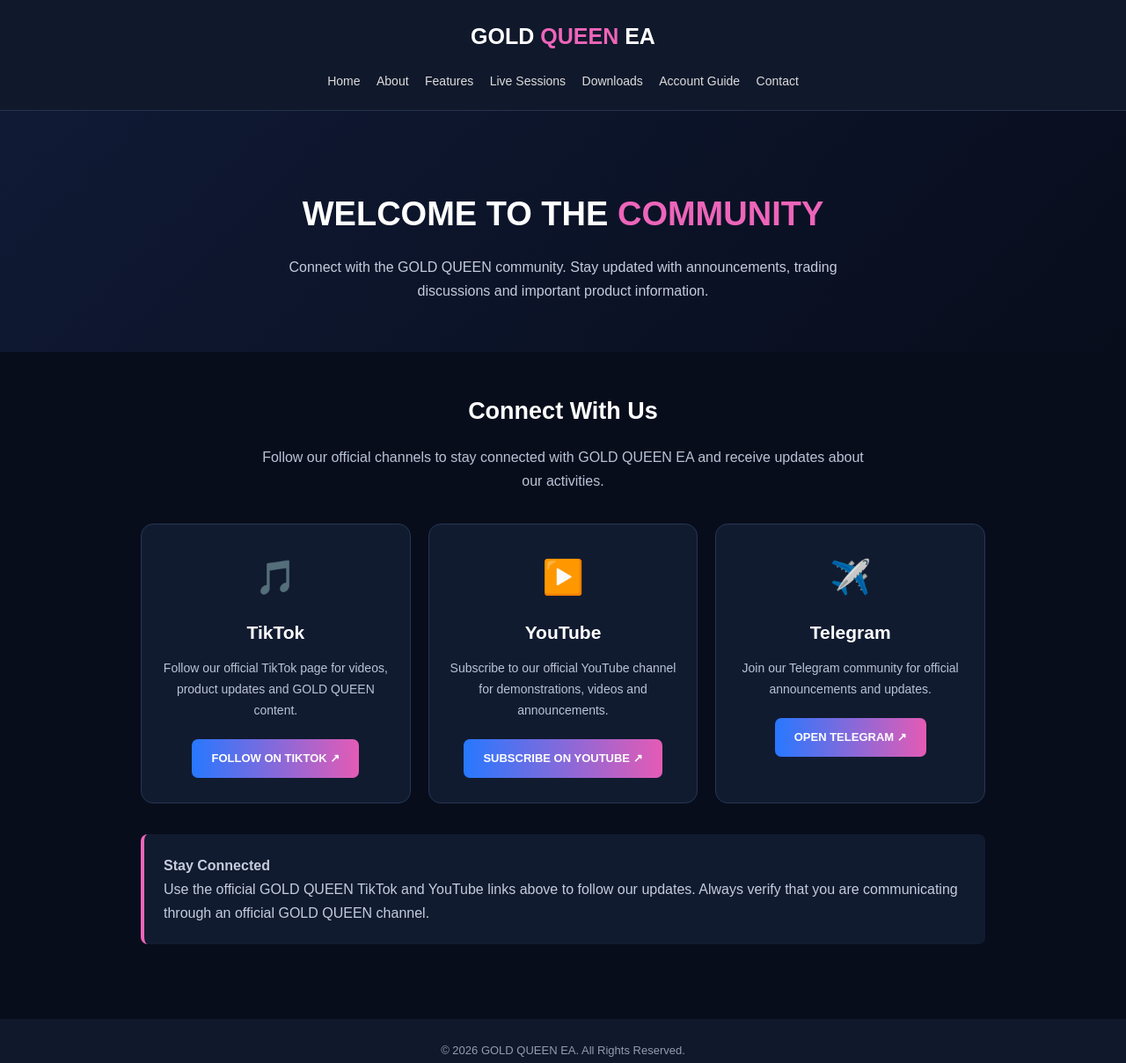
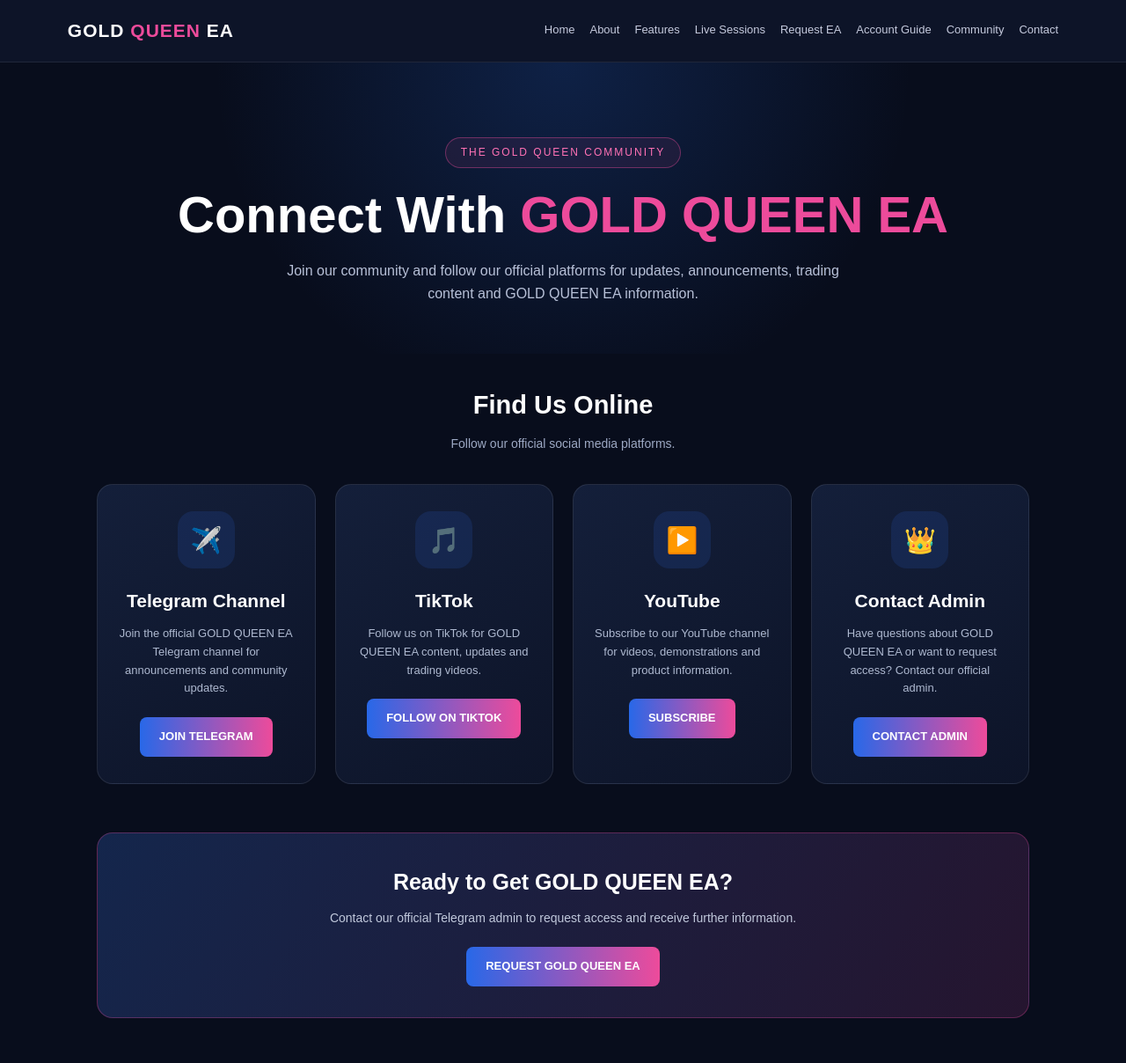
Before and after one commit to Omodap/gold-queen, a plain HTML site: page community.html in a window 1280 px wide. Shown: the top 1208 px of the page at 88% size. Drawn offline with Linux system fonts and the light colour scheme.

Commit message:
Update community.html

```diff
--- a/community.html
+++ b/community.html
@@ -1,249 +1,365 @@
-<!DOCTYPE html><html lang="en">
+<!DOCTYPE html>
+<html lang="en">
 <head>
   <meta charset="UTF-8">
   <meta name="viewport" content="width=device-width, initial-scale=1.0">
-<title>Community | GOLD QUEEN EA</title><style>
-*{margin:0;padding:0;box-sizing:border-box}
+  <meta name="theme-color" content="#080d1c">
+  <title>Community | GOLD QUEEN EA</title>
 
-body{
-font-family:Arial,sans-serif;
-background:#080d1c;
-color:#fff;
-line-height:1.7;
+  <style>
+    * {
+      margin: 0;
+      padding: 0;
+      box-sizing: border-box;
     }
 
-header{
-background:#10182b;
-padding:20px;
-text-align:center;
-border-bottom:1px solid #26334d;
+    body {
+      font-family: Arial, Helvetica, sans-serif;
+      background: #080d1c;
+      color: #ffffff;
+      line-height: 1.6;
     }
 
-.logo{
-font-size:25px;
-font-weight:bold;
-color:#fff;
+    a {
+      text-decoration: none;
+      color: inherit;
     }
 
-.logo span{color:#ed65b9}
-
-nav{margin-top:15px}
-
-nav a{
-color:#ddd;
-text-decoration:none;
-margin:7px;
-font-size:14px;
+    header {
+      background: #0d1428;
+      border-bottom: 1px solid rgba(255,255,255,0.08);
+      padding: 18px 6%;
     }
 
-nav a:hover{color:#ed65b9}
-
-.hero{
-text-align:center;
-padding:85px 20px 55px;
-background:linear-gradient(135deg,#101a35,#080d1c);
+    nav {
+      max-width: 1150px;
+      margin: auto;
+      display: flex;
+      justify-content: space-between;
+      align-items: center;
+      gap: 20px;
+      flex-wrap: wrap;
     }
 
-.hero h1{
-font-size:38px;
-margin-bottom:15px;
+    .logo {
+      font-size: 21px;
+      font-weight: 900;
+      letter-spacing: 1px;
     }
 
-.hero h1 span{color:#ed65b9}
-
-.hero p{
-color:#c4ccdc;
-max-width:650px;
-margin:auto;
+    .logo span {
+      color: #ed4b9b;
     }
 
-.container{
-max-width:1000px;
-margin:auto;
-padding:45px 20px;
+    .nav-links {
+      display: flex;
+      flex-wrap: wrap;
+      gap: 17px;
+      font-size: 13px;
+      color: #c5cadd;
     }
 
-.section-title{
-text-align:center;
-font-size:27px;
-margin-bottom:15px;
+    .nav-links a:hover {
+      color: #ed4b9b;
     }
 
-.intro{
-text-align:center;
-color:#b9c3d5;
-max-width:700px;
-margin:0 auto 35px;
+    .hero {
+      text-align: center;
+      padding: 85px 20px 55px;
+      background:
+        radial-gradient(circle at top, rgba(38,105,220,0.22), transparent 55%);
     }
 
-.cards{
-display:grid;
-grid-template-columns:repeat(auto-fit,minmax(220px,1fr));
-gap:20px;
+    .tag {
+      display: inline-block;
+      color: #ff72b5;
+      border: 1px solid rgba(237,75,155,0.4);
+      background: rgba(237,75,155,0.08);
+      border-radius: 30px;
+      padding: 7px 17px;
+      font-size: 12px;
+      letter-spacing: 2px;
+      margin-bottom: 20px;
     }
 
-.card{
-background:#111b30;
-border:1px solid #263653;
-border-radius:14px;
-padding:28px 20px;
-text-align:center;
-transition:.3s;
+    h1 {
+      font-size: clamp(34px, 6vw, 58px);
+      line-height: 1.15;
+      margin-bottom: 18px;
     }
 
-.card:hover{
-transform:translateY(-5px);
-border-color:#ed65b9;
+    h1 span {
+      color: #ed4b9b;
     }
 
-.card .icon{
-font-size:38px;
-margin-bottom:12px;
+    .hero p {
+      max-width: 650px;
+      margin: auto;
+      color: #b8c1d8;
+      font-size: 16px;
     }
 
-.card h3{
-font-size:21px;
-margin-bottom:12px;
+    .community {
+      max-width: 1100px;
+      margin: auto;
+      padding: 35px 20px 85px;
     }
 
-.card p{
-color:#b9c3d5;
-font-size:14px;
-margin-bottom:20px;
+    .section-heading {
+      text-align: center;
+      margin-bottom: 35px;
     }
 
-.button{
-display:inline-block;
-padding:11px 22px;
-border-radius:7px;
-background:linear-gradient(90deg,#2778ff,#e45bb5);
-color:white;
-text-decoration:none;
-font-weight:bold;
-font-size:13px;
+    .section-heading h2 {
+      font-size: 29px;
+      margin-bottom: 10px;
     }
 
-.button:hover{opacity:.85}
-
-.community-note{
-background:#111b30;
-border-left:4px solid #ed65b9;
-padding:22px;
-border-radius:8px;
-margin-top:35px;
-color:#c4ccdc;
+    .section-heading p {
+      color: #9da9c4;
+      font-size: 14px;
     }
 
-footer{
-text-align:center;
-padding:25px 15px;
-background:#10182b;
-color:#929db2;
-font-size:13px;
-margin-top:40px;
+    .cards {
+      display: grid;
+      grid-template-columns: repeat(auto-fit, minmax(220px, 1fr));
+      gap: 22px;
     }
 
-.social-footer{
-display:flex;
-justify-content:center;
-gap:18px;
-flex-wrap:wrap;
-margin:15px 0;
+    .card {
+      background: linear-gradient(145deg, #141f3a, #0d1428);
+      border: 1px solid rgba(255,255,255,0.09);
+      border-radius: 18px;
+      padding: 30px 23px;
+      text-align: center;
+      transition: 0.3s ease;
     }
 
-.social-footer a{
-color:#fff;
-text-decoration:none;
-border:1px solid #34415e;
-border-radius:20px;
-padding:7px 14px;
+    .card:hover {
+      transform: translateY(-6px);
+      border-color: #ed4b9b;
     }
 
-.social-footer a:hover{
-border-color:#ed65b9;
-color:#ff9bd5;
+    .icon {
+      width: 65px;
+      height: 65px;
+      margin: 0 auto 20px;
+      border-radius: 18px;
+      display: flex;
+      align-items: center;
+      justify-content: center;
+      font-size: 29px;
+      background: rgba(51,119,255,0.13);
     }
 
-@media(max-width:600px){
-.hero h1{font-size:30px}
-nav a{
-display:inline-block;
-margin:5px;
+    .card h3 {
+      font-size: 21px;
+      margin-bottom: 10px;
+    }
+
+    .card p {
+      color: #aeb9d0;
+      font-size: 13px;
+      min-height: 62px;
+      margin-bottom: 22px;
+    }
+
+    .button {
+      display: inline-block;
+      padding: 12px 22px;
+      border-radius: 8px;
+      background: linear-gradient(90deg, #2868e8, #ed4b9b);
+      color: #fff;
+      font-size: 13px;
+      font-weight: bold;
+      transition: 0.3s;
+    }
+
+    .button:hover {
+      opacity: 0.85;
+      transform: scale(1.03);
+    }
+
+    .admin {
+      margin-top: 55px;
+      padding: 35px 22px;
+      text-align: center;
+      border-radius: 18px;
+      background: linear-gradient(120deg, #14264c, #25152f);
+      border: 1px solid rgba(237,75,155,0.3);
+    }
+
+    .admin h2 {
+      margin-bottom: 10px;
+      font-size: 25px;
+    }
+
+    .admin p {
+      color: #c1c9dc;
+      margin-bottom: 22px;
+      font-size: 14px;
+    }
+
+    footer {
+      background: #050914;
+      border-top: 1px solid rgba(255,255,255,0.08);
+      padding: 30px 20px;
+      text-align: center;
+    }
+
+    footer p {
+      color: #8995ad;
+      font-size: 12px;
+      margin: 5px 0;
+    }
+
+    footer .brand {
+      color: #ed4b9b;
+      font-weight: bold;
+      font-size: 16px;
+    }
+
+    @media (max-width: 650px) {
+      nav {
+        justify-content: center;
+      }
+
+      .nav-links {
+        justify-content: center;
+        gap: 12px;
+      }
+
+      .hero {
+        padding-top: 65px;
       }
     }
-</style></head><body><header>
-<div class="logo">GOLD <span>QUEEN</span> EA</div><nav>
+  </style>
+</head>
+
+<body>
+
+<header>
+  <nav>
+    <a href="index.html" class="logo">GOLD <span>QUEEN</span> EA</a>
+
+    <div class="nav-links">
       <a href="index.html">Home</a>
       <a href="about.html">About</a>
       <a href="features.html">Features</a>
       <a href="live-sessions.html">Live Sessions</a>
-<a href="downloads.html">Downloads</a>
+      <a href="downloads.html">Request EA</a>
       <a href="account-guide.html">Account Guide</a>
+      <a href="community.html">Community</a>
       <a href="contact.html">Contact</a>
+    </div>
   </nav>
-</header><section class="hero">
-<h1>WELCOME TO THE <span>COMMUNITY</span></h1><p>
-Connect with the GOLD QUEEN community.
-Stay updated with announcements, trading discussions
-and important product information.
+</header>
+
+<section class="hero">
+  <div class="tag">THE GOLD QUEEN COMMUNITY</div>
+
+  <h1>Connect With <span>GOLD QUEEN EA</span></h1>
+
+  <p>
+    Join our community and follow our official platforms for updates,
+    announcements, trading content and GOLD QUEEN EA information.
   </p>
-</section><section class="container"><h2 class="section-title">Connect With Us</h2><p class="intro">
-Follow our official channels to stay connected with
-GOLD QUEEN EA and receive updates about our activities.
-</p><div class="cards"><div class="card">
-<div class="icon">🎵</div>
-<h3>TikTok</h3><p>
-Follow our official TikTok page for videos,
-product updates and GOLD QUEEN content.
-</p><a href="https://www.tiktok.com/@goldqueenea"
-class="button"
+</section>
+
+<main class="community">
+
+  <div class="section-heading">
+    <h2>Find Us Online</h2>
+    <p>Follow our official social media platforms.</p>
+  </div>
+
+  <div class="cards">
+
+    <div class="card">
+      <div class="icon">✈️</div>
+      <h3>Telegram Channel</h3>
+      <p>
+        Join the official GOLD QUEEN EA Telegram channel
+        for announcements and community updates.
+      </p>
+      <a class="button"
+         href="https://t.me/goldqueenea"
          target="_blank"
          rel="noopener noreferrer">
-FOLLOW ON TIKTOK ↗
+        JOIN TELEGRAM
       </a>
+    </div>
 
-</div><div class="card">
-<div class="icon">▶️</div>
-<h3>YouTube</h3><p>
-Subscribe to our official YouTube channel
-for demonstrations, videos and announcements.
-</p><a href="https://youtube.com/@goldqueenea"
-class="button"
+    <div class="card">
+      <div class="icon">🎵</div>
+      <h3>TikTok</h3>
+      <p>
+        Follow us on TikTok for GOLD QUEEN EA content,
+        updates and trading videos.
+      </p>
+      <a class="button"
+         href="https://www.tiktok.com/@goldqueenea?_r=1&_t=ZS-9BgJ0qhk8qF"
          target="_blank"
          rel="noopener noreferrer">
-SUBSCRIBE ON YOUTUBE ↗
+        FOLLOW ON TIKTOK
       </a>
+    </div>
 
-</div><div class="card">
-<div class="icon">✈️</div>
-<h3>Telegram</h3><p>
-Join our Telegram community for official
-announcements and updates.
-</p><a href="https://t.me/"
-class="button"
+    <div class="card">
+      <div class="icon">▶️</div>
+      <h3>YouTube</h3>
+      <p>
+        Subscribe to our YouTube channel for videos,
+        demonstrations and product information.
+      </p>
+      <a class="button"
+         href="https://youtube.com/@goldqueenea?si=IlJtZcphKnNFOoAh"
          target="_blank"
          rel="noopener noreferrer">
-OPEN TELEGRAM ↗
+        SUBSCRIBE
       </a>
+    </div>
 
-</div></div><div class="community-note">
-<strong>Stay Connected</strong><br>Use the official GOLD QUEEN TikTok and YouTube
-links above to follow our updates.
-
-Always verify that you are communicating
-through an official GOLD QUEEN channel.
-
-</div></section><footer><p>© 2026 GOLD QUEEN EA. All Rights Reserved.</p><div class="social-footer"><a href="https://www.tiktok.com/@goldqueenea"
+    <div class="card">
+      <div class="icon">👑</div>
+      <h3>Contact Admin</h3>
+      <p>
+        Have questions about GOLD QUEEN EA or want
+        to request access? Contact our official admin.
+      </p>
+      <a class="button"
+         href="https://t.me/goldqueenea_admin"
          target="_blank"
          rel="noopener noreferrer">
-TikTok ↗
+        CONTACT ADMIN
       </a>
+    </div>
 
-<a href="https://youtube.com/@goldqueenea"
+  </div>
+
+  <section class="admin">
+    <h2>Ready to Get GOLD QUEEN EA?</h2>
+    <p>
+      Contact our official Telegram admin to request access
+      and receive further information.
+    </p>
+
+    <a class="button"
+       href="https://t.me/goldqueenea_admin"
        target="_blank"
        rel="noopener noreferrer">
-YouTube ↗
+      REQUEST GOLD QUEEN EA
     </a>
+  </section>
 
-</div><p>CFD trading involves risk.</p></footer></body>
+</main>
+
+<footer>
+  <p class="brand">GOLD QUEEN EA</p>
+  <p>Automated Gold Trading Technology</p>
+  <p>© 2026 GOLD QUEEN EA. All rights reserved.</p>
+  <p>CFD trading involves risk. Past performance does not guarantee future results.</p>
+</footer>
+
+</body>
 </html>
```
Lines whose indentation alone changed are shown as unchanged.
